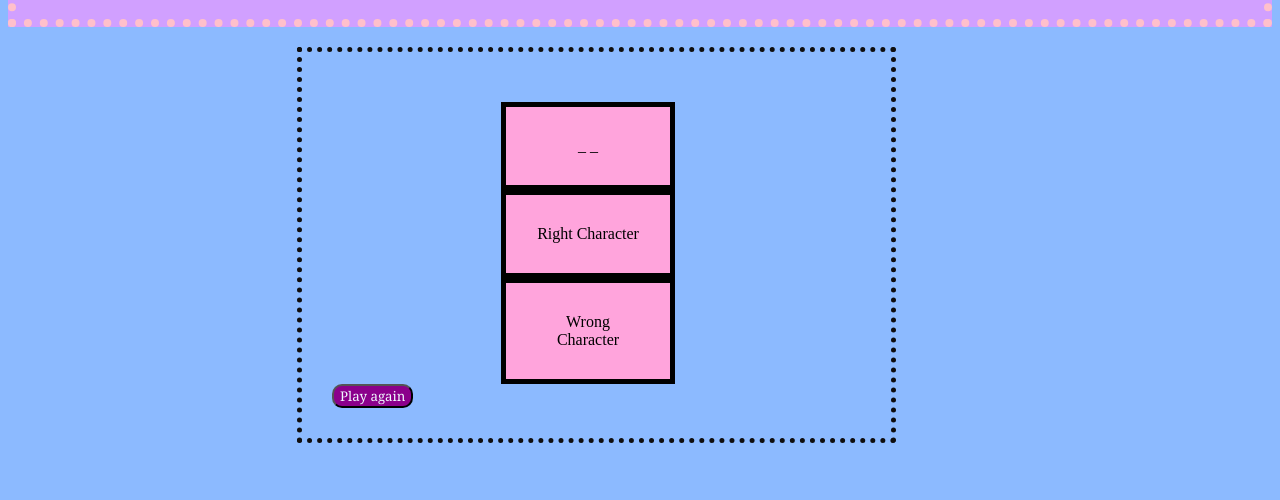
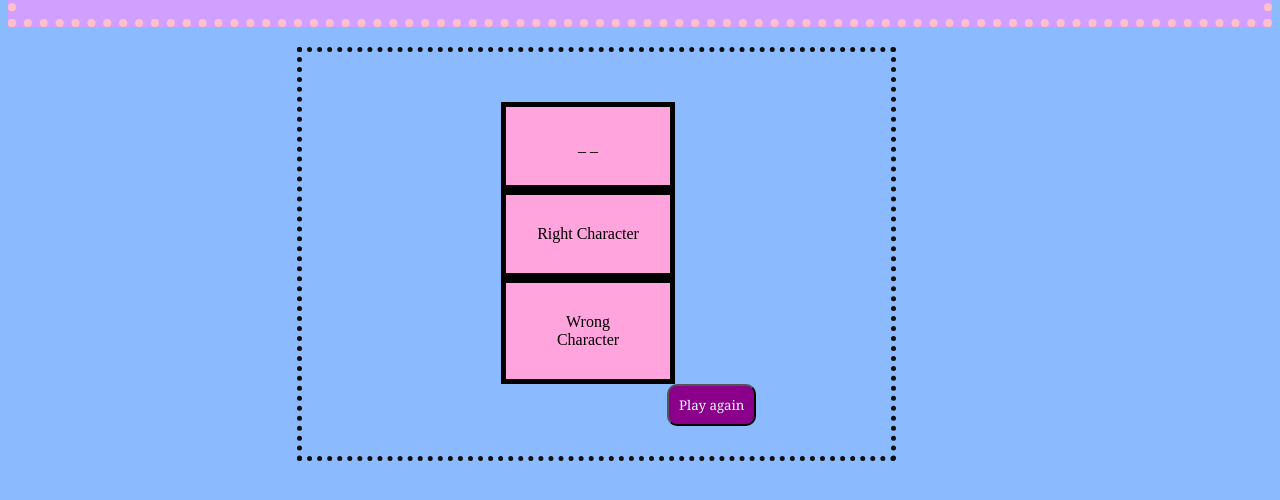
Before and after one commit to haog29/WordGuessGame, a plain HTML site: page index.html in a window 1280 px wide. Shown: the part 176-676 px from the top of the page. Drawn offline with Linux system fonts and the light colour scheme.

Commit message:
hangmann

```diff
--- a/assets/css/style.css
+++ b/assets/css/style.css
@@ -70,4 +70,6 @@ button {
     -moz-border-radius: 10px;
     -ms-border-radius: 10px;
     -o-border-radius: 10px;
+    padding: 10px;
+   margin-left: 335px;
 }
--- a/index.html
+++ b/index.html
@@ -3,7 +3,6 @@
 <head>
     <meta charset="UTF-8">
     <meta name="viewport" content="width=device-width, initial-scale=1.0">
-    <meta http-equiv="X-UA-Compatible" content="ie=edge">
     <title>HANG MAN</title>
 
     <link rel="stylesheet" href="./assets/css/style.css">
@@ -19,7 +18,7 @@
         <div class="guessMe"></div>
         <div class="rightBt">Right Character</div>
         <div class="wrongBt">Wrong Character</div>
-            <button href="" > Play again </button>
+           <a href="https://haog29.github.io/WordGuessGame/"> <button > Play again </button> </a>
     </div>
 
 <script src="./assets/javascript/app.js"></script></body>
```
